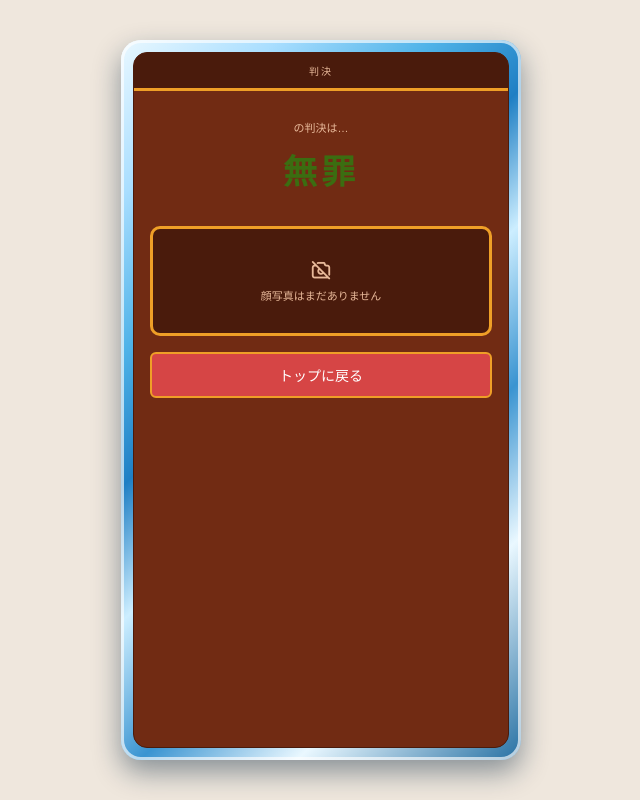
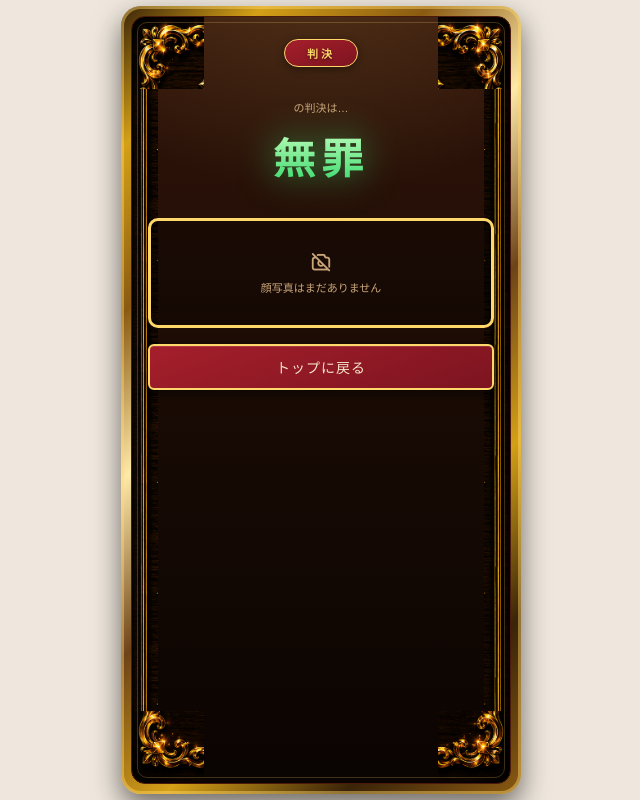
Before and after one commit to goisais/-, a Django app: template trial_project/trial/templates/verdict.html in a window 1280 px wide. Shown: the whole page, without its empty margins (319-959 px from the left). Run offline with Django 3.2, Linux system fonts and the light colour scheme; the template is opened without the code that fills it, so the values that code supplies are empty; some libraries are stand-ins or nearby versions.

Commit message:
デザイン: 全画面(ログイン/待機室/役割発表/法廷/判決)を金赤の法廷劇場テーマに統一、実写風の金装飾コーナー画像を追加
- ログイン: ロゴ拡大、タグラインの余計な装飾削除、開廷方法カードのサイズ統一
- 外枠を水色メタリックから金/ブロンズのメタリックに変更
- 待機室・役割発表・判決画面を新規にornate-themeへ移行(自分の名前を目立たせるchip-me等を追加)
- 法廷画面: ornate-theme適用に加え、スクロールなしで収まるよう各セクションの余白/フォントサイズ/証拠映像の高さを大幅に圧縮、外枠の最大高さも720px→900pxに拡大
- 参考画像から切り出した金の装飾コーナー/縁の画像をtrial/static/trial/img/ornate/に追加し、CSSの多重背景として全ornate-theme画面で共通利用
- 全テンプレートのparseチェック・classic regression suite・game modeの通しテスト・JS構文チェック・実サーバーでの静的ファイル配信確認、すべて通過

```diff
--- a/trial_project/trial/static/trial/css/style.css
+++ b/trial_project/trial/static/trial/css/style.css
@@ -40,23 +40,23 @@ body {
   display: flex;
   justify-content: center;
   align-items: center;
-  padding: 10px;
+  padding: 6px;
   height: 100vh;
   height: 100dvh; /* モバイルSafariのアドレスバー分を差し引いた実際の表示高さ */
   overflow: hidden; /* ページ自体はスクロールさせず、中身はscreen側で内部スクロールする */
 }
 
 .phone-frame {
-  background: linear-gradient(135deg, #eaf8ff 0%, #a9deff 14%, #4fb3e8 28%, #1f7fc4 40%, #cdeeff 52%, #3a94d1 66%, #eaf8ff 80%, #2670a3 100%);
+  background: linear-gradient(135deg, #3a2308 0%, #d4a017 12%, #8a5a12 26%, #ffe9a8 40%, #6e4318 55%, #d4a017 70%, #3a2308 85%, #8a5a12 100%);
   border-radius: var(--radius-lg);
-  padding: 12px;
+  padding: 10px;
   max-width: 400px;
   width: 100%;
   height: 100%;
-  max-height: 720px;
+  max-height: 900px;
   display: flex;
   flex-direction: column;
-  box-shadow: 0 12px 28px rgba(10, 40, 65, 0.45), 0 0 0 3px rgba(255, 255, 255, 0.65) inset;
+  box-shadow: 0 12px 28px rgba(0, 0, 0, 0.55), 0 0 0 3px rgba(255, 215, 106, 0.45) inset;
 }
 
 .screen {
@@ -237,7 +237,7 @@ body {
 .screen-header {
   background: var(--wood-dark);
   border-bottom: 3px solid var(--gold);
-  padding: 12px 14px;
+  padding: 8px 14px;
 }
 
 .screen-header .title-row {
@@ -1251,16 +1253,50 @@ body {
 }
 
 .ornate-theme {
-  background:
+  background-color: var(--ornate-bg-2);
+  background-image:
+    url('../img/ornate/corner_tl.png'),
+    url('../img/ornate/corner_tr.png'),
+    url('../img/ornate/corner_bl.png'),
+    url('../img/ornate/corner_br.png'),
+    url('../img/ornate/edge_left.png'),
+    url('../img/ornate/edge_right.png'),
     radial-gradient(ellipse 140% 55% at 50% -10%, rgba(255, 215, 106, 0.16) 0%, transparent 60%),
     linear-gradient(180deg, var(--ornate-bg-1) 0%, var(--ornate-bg-2) 55%, var(--ornate-bg-3) 100%);
+  background-position:
+    top left,
+    top right,
+    bottom left,
+    bottom right,
+    left center,
+    right center,
+    center,
+    center;
+  background-repeat:
+    no-repeat,
+    no-repeat,
+    no-repeat,
+    no-repeat,
+    repeat-y,
+    repeat-y,
+    no-repeat,
+    no-repeat;
+  background-size:
+    72px 72px,
+    72px 72px,
+    72px 72px,
+    72px 72px,
+    26px auto,
+    26px auto,
+    auto,
+    auto;
 }
 
 .ornate-theme::before {
   content: "";
   position: absolute;
   inset: 5px;
-  border: 1px solid rgba(255, 215, 106, 0.28);
+  border: 1px solid rgba(255, 215, 106, 0.22);
   border-radius: 10px;
   pointer-events: none;
   z-index: 0;
@@ -1644,3 +1686,162 @@ body {
   font-size: 12px;
   color: #ffb3b3;
 }
+
+/* 待機画面・役割発表画面などで使う共通の見出し(赤リボン+大きいタイトル) */
+.ornate-page-header {
+  position: relative;
+  text-align: center;
+  padding: 22px 16px 10px;
+}
+
+.ornate-ribbon {
+  display: inline-block;
+  padding: 5px 22px;
+  background: linear-gradient(160deg, var(--ornate-red-light), var(--ornate-red));
+  border: 1px solid var(--ornate-gold-bright);
+  border-radius: 20px;
+  font-size: 11px;
+  font-weight: 700;
+  letter-spacing: 3px;
+  color: var(--ornate-gold-bright);
+  text-shadow: 0 1px 3px rgba(0, 0, 0, 0.5);
+  box-shadow: 0 2px 8px rgba(0, 0, 0, 0.4);
+}
+
+.ornate-page-title {
+  margin-top: 10px;
+  font-size: 20px;
+  font-weight: 700;
+  letter-spacing: 1px;
+  color: var(--ornate-gold-bright);
+  text-shadow: 0 2px 8px rgba(0, 0, 0, 0.5);
+}
+
+.ornate-note-box {
+  padding: 10px 14px;
+  border: 1px solid var(--ornate-gold-deep);
+  border-radius: 8px;
+  background: rgba(0, 0, 0, 0.25);
+  text-align: center;
+  font-size: 11px;
+  line-height: 1.6;
+  color: var(--ornate-text-muted);
+}
+
+.ornate-theme .waiting-center .icon {
+  color: var(--ornate-gold-bright);
+  text-shadow: 0 0 16px rgba(255, 215, 106, 0.55);
+}
+
+.ornate-theme .waiting-center .headline {
+  color: var(--ornate-text);
+  font-size: 18px;
+  font-weight: 700;
+}
+
+.ornate-theme .waiting-center .sub {
+  color: var(--ornate-text-muted);
+}
+
+.ornate-theme .chip.chip-me {
+  background: linear-gradient(160deg, var(--ornate-red-light), var(--ornate-red));
+  border: 2px solid var(--ornate-gold-bright);
+  color: var(--ornate-text);
+  font-weight: 700;
+  padding: 6px 16px 6px 16px;
+  box-shadow: 0 2px 8px rgba(0, 0, 0, 0.4);
+}
+
+/* 役割発表画面 */
+.ornate-theme .reveal-center .pre-label {
+  color: var(--ornate-text-muted);
+}
+
+.ornate-theme .reveal-center .role-circle {
+  width: 92px;
+  height: 92px;
+  background: radial-gradient(circle at 40% 30%, #8a1420, #4a0d14);
+  border: 4px solid var(--ornate-gold-bright);
+  box-shadow: 0 0 0 3px rgba(0, 0, 0, 0.4), 0 0 20px rgba(255, 215, 106, 0.35), inset 0 2px 6px rgba(0, 0, 0, 0.4);
+}
+
+.ornate-theme .reveal-center .role-circle i {
+  font-size: 34px;
+  color: var(--ornate-gold-bright);
+  text-shadow: 0 0 12px rgba(255, 215, 106, 0.7);
+}
+
+.ornate-theme .reveal-center .role-name {
+  color: var(--ornate-gold-bright);
+  font-size: 24px;
+  font-weight: 700;
+  text-shadow: 0 2px 8px rgba(0, 0, 0, 0.5);
+}
+
+.ornate-theme .reveal-center .role-desc {
+  color: var(--ornate-text-muted);
+}
+
+.ornate-countdown-number {
+  margin: 10px 0;
+  font-size: 56px;
+  font-weight: 900;
+  color: var(--ornate-gold-bright);
+  text-shadow: 0 0 20px rgba(255, 215, 106, 0.8), 0 4px 10px rgba(0, 0, 0, 0.6);
+}
+
+/* 判決結果画面 */
+.ornate-theme .verdict-reveal .pre-label {
+  color: var(--ornate-text-muted);
+}
+
+.ornate-theme .verdict-reveal .outcome-text {
+  font-size: 42px;
+  letter-spacing: 6px;
+}
+
+.ornate-theme .verdict-reveal .outcome-text.guilty {
+  background: linear-gradient(180deg, #ffe08a, #ff4d2e);
+  -webkit-background-clip: text;
+  background-clip: text;
+  color: transparent;
+  filter: drop-shadow(0 0 18px rgba(255, 77, 46, 0.6));
+}
+
+.ornate-theme .verdict-reveal .outcome-text.innocent {
+  background: linear-gradient(180deg, #c8ffc0, #35d96b);
+  -webkit-background-clip: text;
+  background-clip: text;
+  color: transparent;
+  filter: drop-shadow(0 0 18px rgba(53, 217, 107, 0.6));
+}
+
+.ornate-theme .verdict-reveal .case-name {
+  color: var(--ornate-text-muted);
+}
+
+.ornate-theme .wanted-flair {
+  color: #ff8a8a;
+  border-color: #ff8a8a;
+}
+
+.ornate-theme .sentence-tag {
+  background: linear-gradient(160deg, var(--ornate-red-light), var(--ornate-red));
+  border: 2px solid var(--ornate-gold-bright);
+  color: var(--ornate-text);
+}
+
+.ornate-theme .sentence-tag.wanted-tier {
+  background: linear-gradient(160deg, #6e1018, #3a0a0e);
+  border-color: var(--ornate-gold-bright);
+  color: var(--ornate-gold-bright);
+}
+
+.ornate-theme .collage-frame {
+  border: 3px solid var(--ornate-gold-bright);
+  background: rgba(0, 0, 0, 0.3);
+}
+
+.ornate-theme .collage-empty {
+  color: var(--ornate-text-muted);
+}
--- a/trial_project/trial/templates/login.html
+++ b/trial_project/trial/templates/login.html
@@ -7,7 +7,7 @@
 
     <div class="ornate-logo-block">
       <img src="{% static 'trial/img/logo.png' %}" alt="言い訳裁判" />
-      <div class="ornate-tagline"><i class="ti ti-sparkles"></i> 判決の時間です <i class="ti ti-sparkles"></i></div>
+      <div class="ornate-tagline">判決の時間です</div>
       <div class="ornate-sub">くだらないほど盛り上がる、模擬裁判エンタメ</div>
     </div>
 
--- a/trial_project/trial/templates/trial.html
+++ b/trial_project/trial/templates/trial.html
@@ -3,7 +3,7 @@
 {% block title %}言い訳裁判 - 法廷{% endblock %}
 {% block content %}
 <div class="phone-frame">
-  <div class="screen">
+  <div class="screen ornate-theme">
 
     <!-- 異議ありスタンプが下から上に流れていくレイヤー(見た目だけなのでクリックは無視する) -->
     <div class="objection-fx-layer" id="objection-fx-layer"></div>
@@ -13,10 +13,10 @@
         <div class="brand">
           <i class="ti ti-gavel"></i>
           <img
-            src="{% static 'trial/img/logo1.png' %}"
+            src="{% static 'trial/img/logo.png' %}"
             alt="言い訳裁判"
             style="
-              height: 24px;
+              height: 22px;
               width: auto;
               display: block;
             "
--- a/trial_project/trial/templates/verdict.html
+++ b/trial_project/trial/templates/verdict.html
@@ -3,10 +3,10 @@
 {% block title %}言い訳裁判 - 判決{% endblock %}
 {% block content %}
 <div class="phone-frame">
-  <div class="screen">
+  <div class="screen ornate-theme">
 
-    <div class="screen-header" style="text-align: center; padding: 10px 14px;">
-      <div style="font-size: 10px; letter-spacing: 2px; color: var(--text-cream-muted);">判決</div>
+    <div class="ornate-page-header" style="padding-bottom: 4px;">
+      <span class="ornate-ribbon">判決</span>
     </div>
 
     <div class="verdict-reveal">
@@ -60,25 +60,25 @@
         <i class="ti ti-trophy"></i> 今回のランキングを見る
       </button>
     </div>
-    <div id="ranking-panel" style="display: none; margin: 0 16px 12px; background: rgba(250, 236, 231, 0.5); border-radius: 10px; padding: 10px 14px;">
+    <div id="ranking-panel" class="ornate-note-box" style="display: none; margin: 0 16px 12px; text-align: left;">
       {% for entry in ranking %}
-      <div style="display: flex; align-items: center; justify-content: space-between; padding: 6px 0; {% if not forloop.last %}border-bottom: 1px solid rgba(90, 62, 40, 0.15);{% endif %}">
+      <div style="display: flex; align-items: center; justify-content: space-between; padding: 6px 0; {% if not forloop.last %}border-bottom: 1px solid rgba(255, 215, 106, 0.15);{% endif %}">
         <div style="display: flex; align-items: center; gap: 8px;">
-          <span style="font-size: 13px; font-weight: 700; color: var(--wood-dark); min-width: 22px;">{{ entry.rank }}位</span>
+          <span style="font-size: 13px; font-weight: 700; color: var(--ornate-gold-bright); min-width: 22px;">{{ entry.rank }}位</span>
           <div>
-            <div style="font-size: 13px; font-weight: 500; color: var(--text-dark);">{{ entry.name }}{% if entry.name == my_name %}（自分）{% endif %}</div>
-            <div style="font-size: 10px; color: var(--text-brown-muted);">
+            <div style="font-size: 13px; font-weight: 500; color: var(--ornate-text);">{{ entry.name }}{% if entry.name == my_name %}（自分）{% endif %}</div>
+            <div style="font-size: 10px; color: var(--ornate-text-muted);">
               {% if entry.role == "defendant" %}被告人{% elif entry.role == "prosecutor" %}検察官{% elif entry.role == "defense" %}弁護人{% else %}傍聴席{% endif %}
               ・スコア{{ entry.score }}
             </div>
           </div>
         </div>
-        <div style="font-size: 12px; font-weight: 600; color: {% if entry.bonus_points > 0 %}var(--gold){% else %}var(--text-brown-muted){% endif %};">
+        <div style="font-size: 12px; font-weight: 600; color: {% if entry.bonus_points > 0 %}var(--ornate-gold-bright){% else %}var(--ornate-text-muted){% endif %};">
           +{{ entry.bonus_points }}p
         </div>
       </div>
       {% empty %}
-      <div style="font-size: 12px; color: var(--text-brown-muted); text-align: center;">ランキング情報がありません</div>
+      <div style="font-size: 12px; color: var(--ornate-text-muted); text-align: center;">ランキング情報がありません</div>
       {% endfor %}
     </div>
     {% endif %}
```
Also changed, not shown: other parts of trial_project/trial/static/trial/css/style.css (+48 -40 lines), trial_project/trial/templates/role_reveal.html (+16 -24 lines), trial_project/trial/templates/waiting_room.html (+10 -10 lines), trial_project/trial/static/trial/img/ornate/corner_bl.png (added), trial_project/trial/static/trial/img/ornate/corner_br.png (added), trial_project/trial/static/trial/img/ornate/corner_tl.png (added), trial_project/trial/static/trial/img/ornate/corner_tr.png (added), trial_project/trial/static/trial/img/ornate/edge_left.png (added), trial_project/trial/static/trial/img/ornate/edge_right.png (added).
